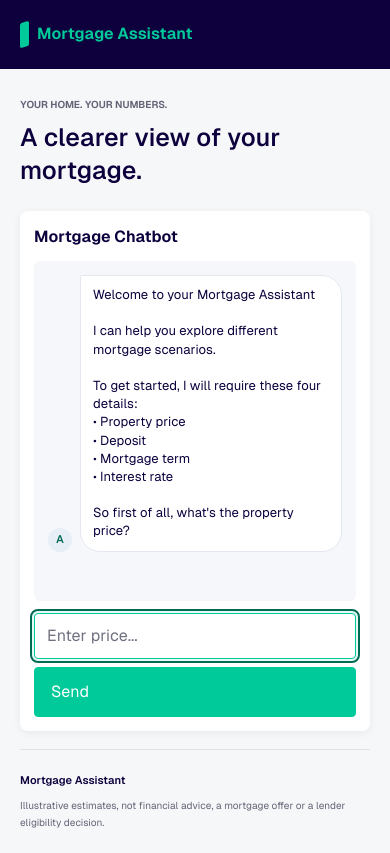
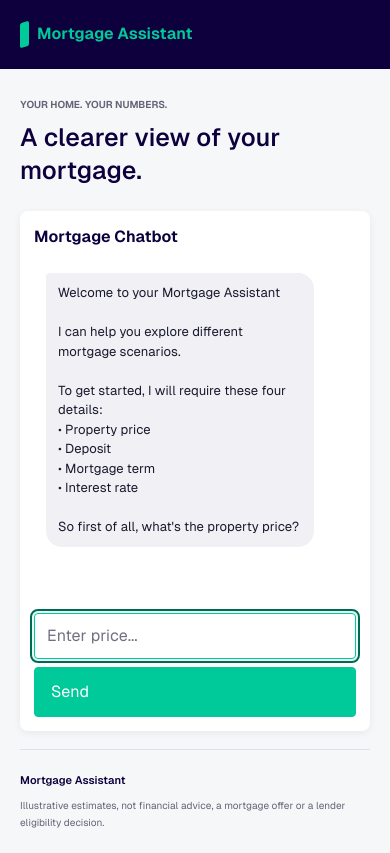
Before and after one commit to renato76/mortgage-app, a Next.js app: page /mortgage-assistant in a window 390 px wide. Built offline with nearby package versions, Linux system fonts and the light colour scheme.

Commit message:
Redesign chat: remove avatars, white bg, cleaner bubbles, max-width on tablets

```diff
--- a/styles/assistant.module.css
+++ b/styles/assistant.module.css
@@ -127,15 +127,13 @@
 .resetButton { font-size: 12px; font-weight: 600; padding: 6px 12px; border: 1px solid var(--line); border-radius: 3px; background: #f0f1f5; color: var(--ink); cursor: pointer; transition: all 0.15s ease-in-out; white-space: nowrap; }
 .resetButton:hover { background: #e5e7f0; border-color: #c5c9d5; }
 .resetButton:focus-visible { outline: 2px solid var(--accent-ink); outline-offset: 2px; }
-.chatLog { height: 480px; overflow-y: auto; overscroll-behavior: contain; background: #f5f7fa; padding: 14px; margin-bottom: 12px; border-radius: 6px; }
-.message { display: flex; gap: 6px; font-size: 14px; line-height: 1.4; margin-bottom: 12px; align-items: flex-end; }
+.chatLog { height: 480px; overflow-y: auto; overscroll-behavior: contain; background: white; padding: 12px; margin-bottom: 12px; border-radius: 6px; }
+.message { display: flex; gap: 0; font-size: 14px; line-height: 1.5; margin-bottom: 8px; align-items: flex-end; }
 .message.userMessage { justify-content: flex-end; }
-.messageAvatar { width: 28px; height: 28px; border-radius: 50%; display: flex; align-items: center; justify-content: center; font-size: 12px; font-weight: 600; flex-shrink: 0; }
-.message.userMessage .messageAvatar { background: var(--accent); color: white; order: 2; }
-.message:not(.userMessage) .messageAvatar { background: #e8eef6; color: var(--accent-ink); order: 1; }
-.messageBubble { display: flex; flex-direction: column; max-width: 96%; padding: 16px 18px; border-radius: 20px; word-wrap: break-word; white-space: pre-wrap; }
-.message.userMessage .messageBubble { background: var(--accent); color: white; border-radius: 12px 2px 12px 12px; order: 1; padding: 12px 14px; }
-.message:not(.userMessage) .messageBubble { background: white; color: var(--ink); border: 1px solid #e5e7f0; border-radius: 2px 20px 20px 20px; order: 2; }
+.messageAvatar { display: none; }
+.messageBubble { display: flex; flex-direction: column; max-width: 80%; padding: 10px 14px; border-radius: 16px; word-wrap: break-word; white-space: pre-wrap; }
+.message.userMessage .messageBubble { background: #d4e5ff; color: #1a1a2e; border-radius: 16px 4px 16px 16px; order: 1; }
+.message:not(.userMessage) .messageBubble { background: #f0f0f5; color: #1a1a2e; border-radius: 4px 16px 16px 16px; order: 2; border: none; }
 .messageBubble strong { font-weight: 650; }
 .message.userMessage .messageBubble strong { color: inherit; }
 .userMessage { color: var(--ink); }
@@ -180,6 +178,10 @@
 .footer { display: flex; align-items: center; justify-content: space-between; gap: 24px; border-top: 1px solid var(--line); padding: 22px 0; margin-top: 40px; }
 .footer > span { font-size: 11px; font-weight: 600; }
 .footer p { font-size: 10px; color: var(--muted); line-height: 1.7; }
+@media (min-width: 480px) and (max-width: 768px) {
+  .conversationSection { max-width: 600px; margin: 0 auto; }
+  .chatbot { max-width: 100%; }
+}
 @media (max-width: 1000px) {
   .workspace { grid-template-columns: minmax(0, .75fr) minmax(0, 1.25fr); gap: 26px; }
   .paymentSummary > strong { font-size: 30px; }
```
